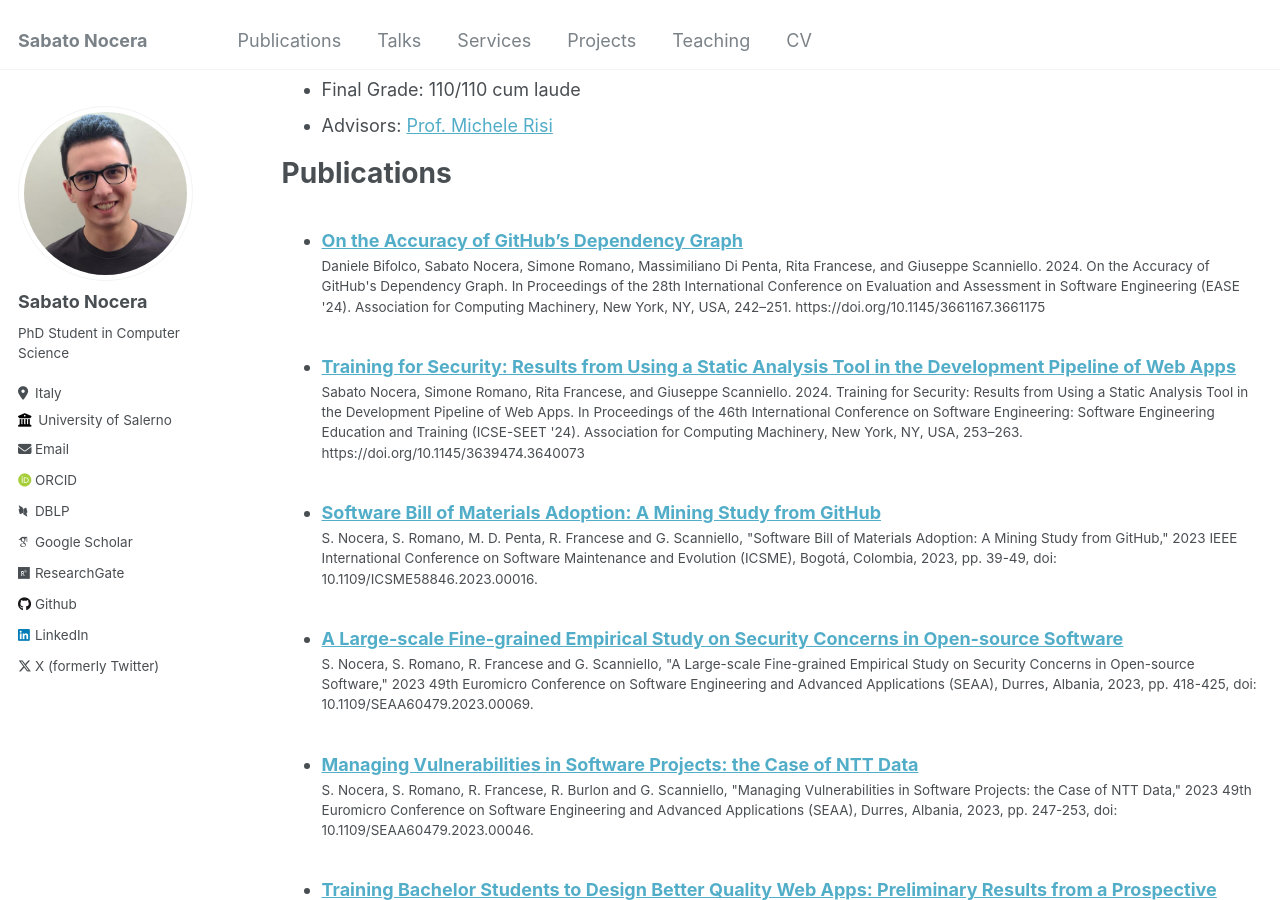
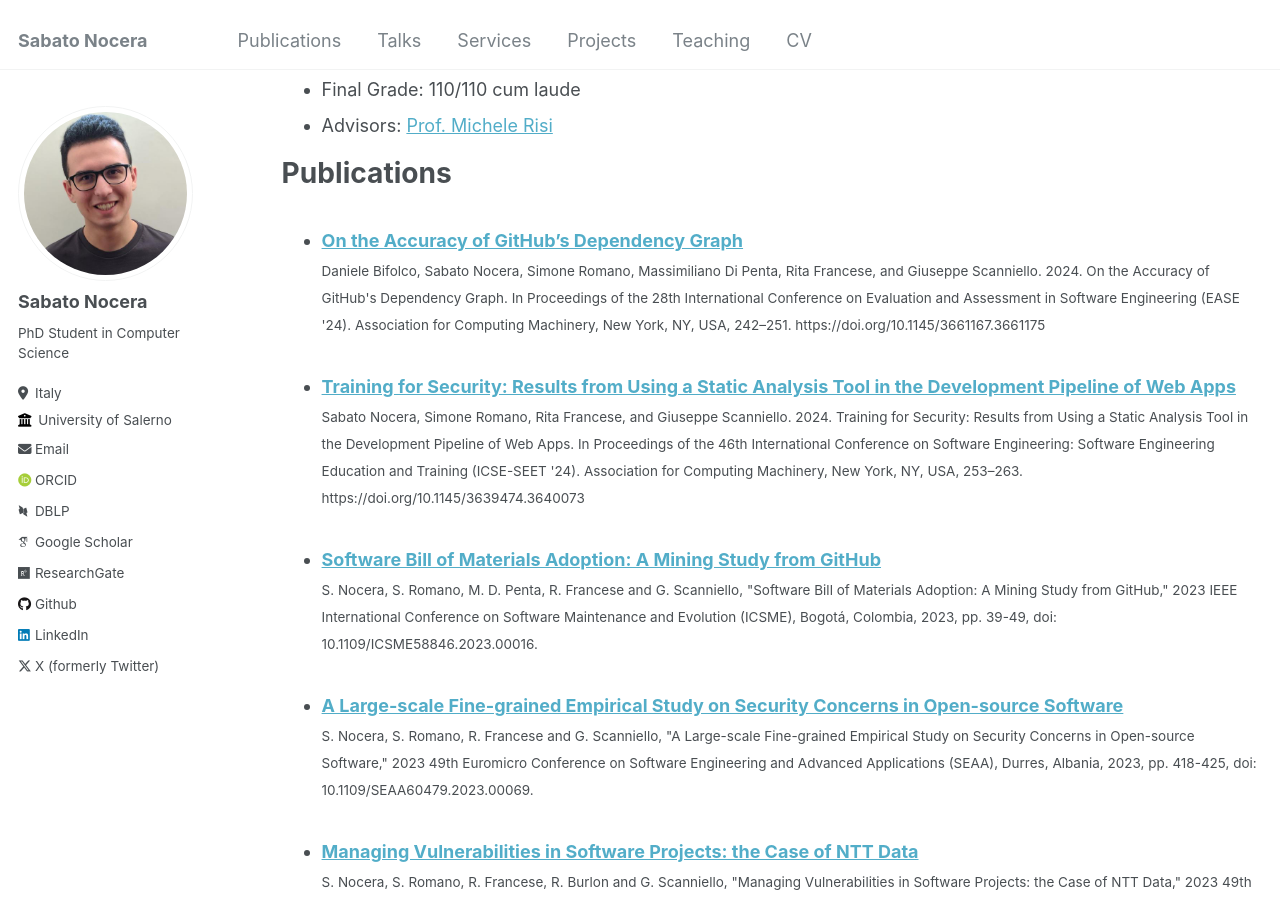
Before and after one commit to sabato-nocera/sabato-nocera.github.io, a Jekyll site: the page built from _pages/cv.md, in a window 1280 px wide and 900 px high, scrolled down 664 px. Built offline with Jekyll 4.4.1, drawn with Linux system fonts in a browser that asks for light colours; some web fonts are replaced.

Commit message:
Update archive-single-cv.html

```diff
--- a/_includes/archive-single-cv.html
+++ b/_includes/archive-single-cv.html
@@ -33,7 +33,7 @@
         <a href="{{ base_path }}{{ post.url }}" rel="permalink">{{ title }}</a>
       {% endif %}
     </h3>
-    {% if post.read_time %}<p class="page__meta"><i class="fa fa-clock-o" aria-hidden="true"></i>{% include read-time.html %}</p>{% endif %}{% if post.venue%}<p class="archive__item-excerpt" itemprop="description">{{ post.citation }}</p>{% endif %}{% if post.collection == 'teaching' %}<p class="page__meta"><i class="fa fa-clock-o" aria-hidden="true"></i>{{ post.date | default: "1900-01-01" | date: "%Y" }} - {{ post.end_date | default: "1900-01-01" | date: "%Y" }}</p>{% endif %}{% if post.collection == 'projects' %}<p class="page__meta"><i class="fa fa-clock-o" aria-hidden="true"></i>{{ post.date | default: "1900-01-01" | date: "%Y" }} - {{ post.end_date | default: "1900-01-01" | date: "%Y" }}</p>{% endif %}
+    {% if post.read_time %}<span class="page__meta"><i class="fa fa-clock-o" aria-hidden="true"></i>{% include read-time.html %}</span>{% endif %}{% if post.venue%}<span class="archive__item-excerpt" itemprop="description">{{ post.citation }}</span>{% endif %}{% if post.collection == 'teaching' %}<span class="page__meta"><i class="fa fa-clock-o" aria-hidden="true"></i>{{ post.date | default: "1900-01-01" | date: "%Y" }} - {{ post.end_date | default: "1900-01-01" | date: "%Y" }}</span>{% endif %}{% if post.collection == 'projects' %}<span class="page__meta"><i class="fa fa-clock-o" aria-hidden="true"></i>{{ post.date | default: "1900-01-01" | date: "%Y" }} - {{ post.end_date | default: "1900-01-01" | date: "%Y" }}</span>{% endif %}
     </li>
   </article>
 </div>
```
